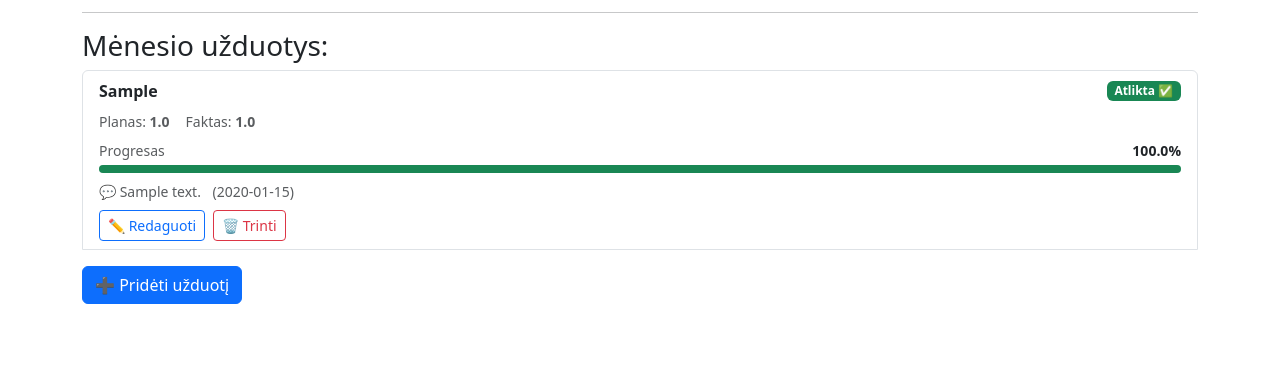
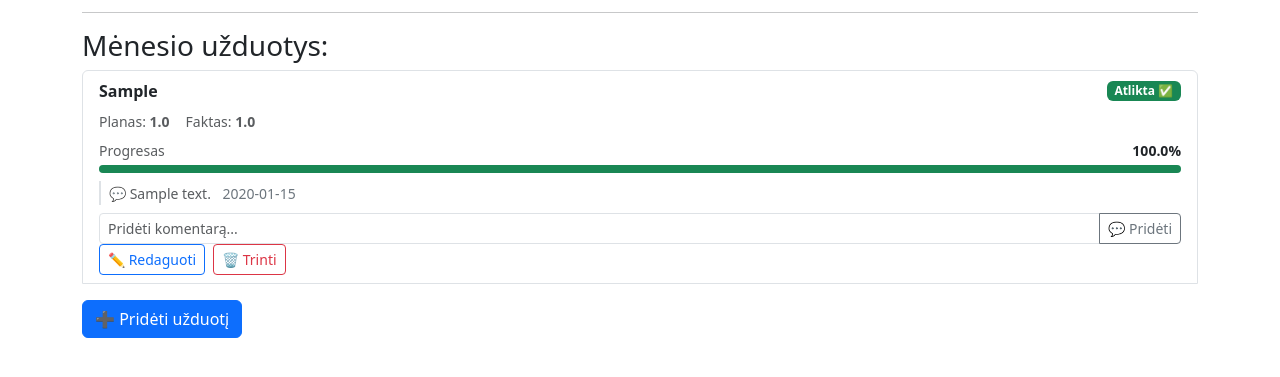
Before and after one commit to MiddleLifeCrisis/okr, a Django app: template mysite/okr/templates/actions.html in a window 1280 px wide. Shown: the part 250-627 px from the top of the page. Run offline with Django 5.2, Linux system fonts and the light colour scheme; the template is opened without the code that fills it: values that come from a table or form of the project are taken from there, others are empty; tables that the repository leaves empty hold one stand-in row (values such as "Sample post").

Commit message:
galima palikti n komentaru prie action items.

```diff
--- a/mysite/okr/models.py
+++ b/mysite/okr/models.py
@@ -91,3 +91,13 @@ class Action(models.Model):
     def __str__(self):
         status = "✅" if self.is_done else "❌"
         return f"{status} {self.action_item} | {self.month_result}"
+
+
+class ActionComment(models.Model):
+    action = models.ForeignKey(Action, on_delete=models.CASCADE, related_name='comments')
+    user = models.ForeignKey(User, on_delete=models.CASCADE)
+    text = models.TextField()
+    created_at = models.DateTimeField(auto_now_add=True)
+
+    def __str__(self):
+        return f"{self.user} - {self.created_at:%Y-%m-%d}"
--- a/mysite/okr/templates/actions.html
+++ b/mysite/okr/templates/actions.html
@@ -67,13 +67,31 @@
                     </div>
                 </div>
 
-                <!-- 4 EILUTĖ: Komentaras (jei yra) -->
-                {% if action.notes %}
-                    <small class="text-muted d-block mb-2">
-                        💬 {{ action.notes }}
-                        <span class="ms-2">({{ action.created_at|date:"Y-m-d" }})</span>
-                    </small>
-                {% endif %}
+                <!-- Komentarų istorija -->
+                {% for comment in action.comments.all %}
+                    <div class="border-start border-2 ps-2 mb-1">
+                        <small class="text-muted">
+                            💬 {{ comment.text }}
+                            <span class="ms-2 text-secondary">{{ comment.created_at|date:"Y-m-d" }}</span>
+                        </small>
+                    </div>
+                {% empty %}
+                    <small class="text-muted">Komentarų nėra</small>
+                {% endfor %}
+
+                <!-- Naujo komentaro forma -->
+                <form method="post" class="mt-2">
+                    {% csrf_token %}
+                    <input type="hidden" name="form_type" value="add_comment">
+                    <input type="hidden" name="action_id" value="{{ action.id }}">
+                    <div class="input-group input-group-sm">
+                        <input type="text"
+                               name="comment_text"
+                               class="form-control"
+                               placeholder="Pridėti komentarą...">
+                        <button type="submit" class="btn btn-outline-secondary">💬 Pridėti</button>
+                    </div>
+                </form>
 
                 <!-- 5 EILUTĖ: Mygtukai -->
                 <div class="d-flex gap-2">
@@ -161,7 +179,7 @@
 
                     <!-- Komentaras -->
                     <div class="mb-3">
-                        <label class="form-label fw-semibold">Kas trukdo įgyvendinti?</label>
+                        <label class="form-label fw-semibold">Kokios problemos įgyvendinant užduotis / Komentarai?</label>
                         <textarea name="notes"
                                   class="form-control"
                                   rows="3"
```
Also changed, not shown: mysite/okr/views.py (+11 -0 lines).
